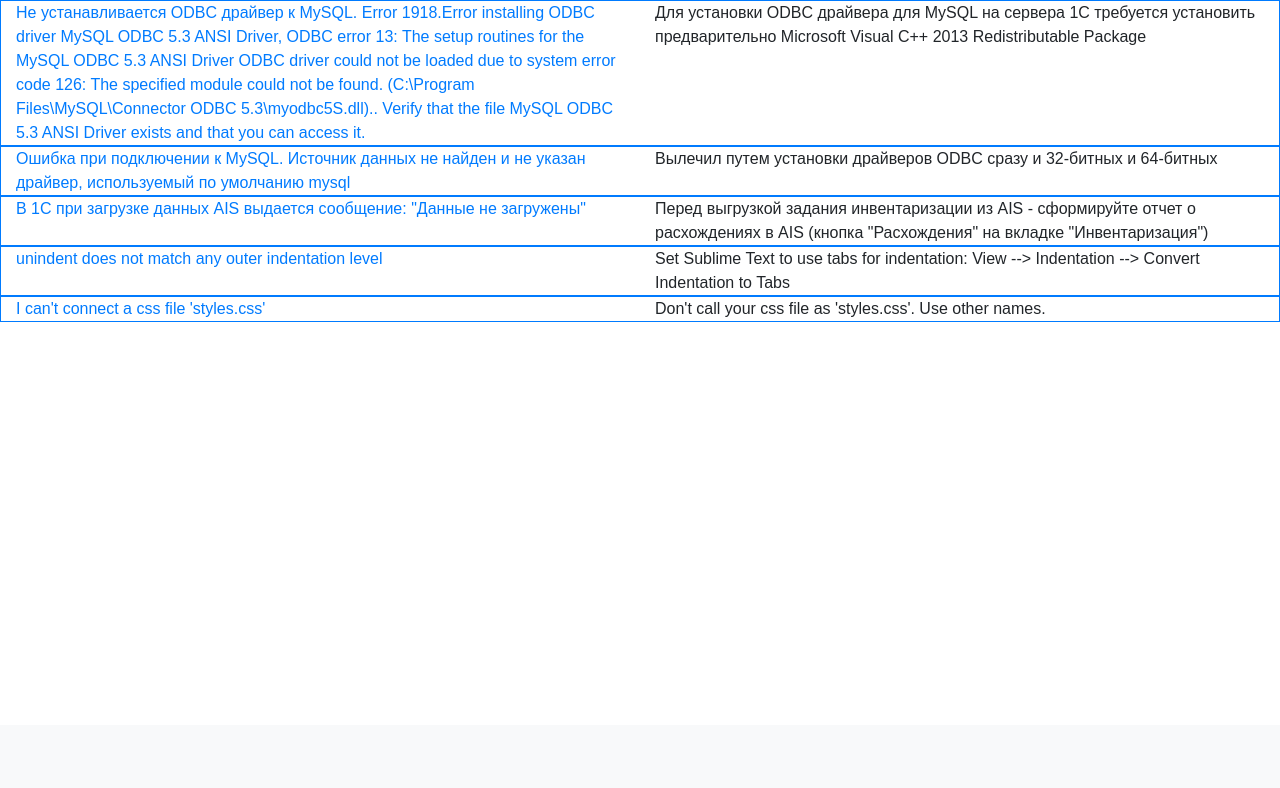
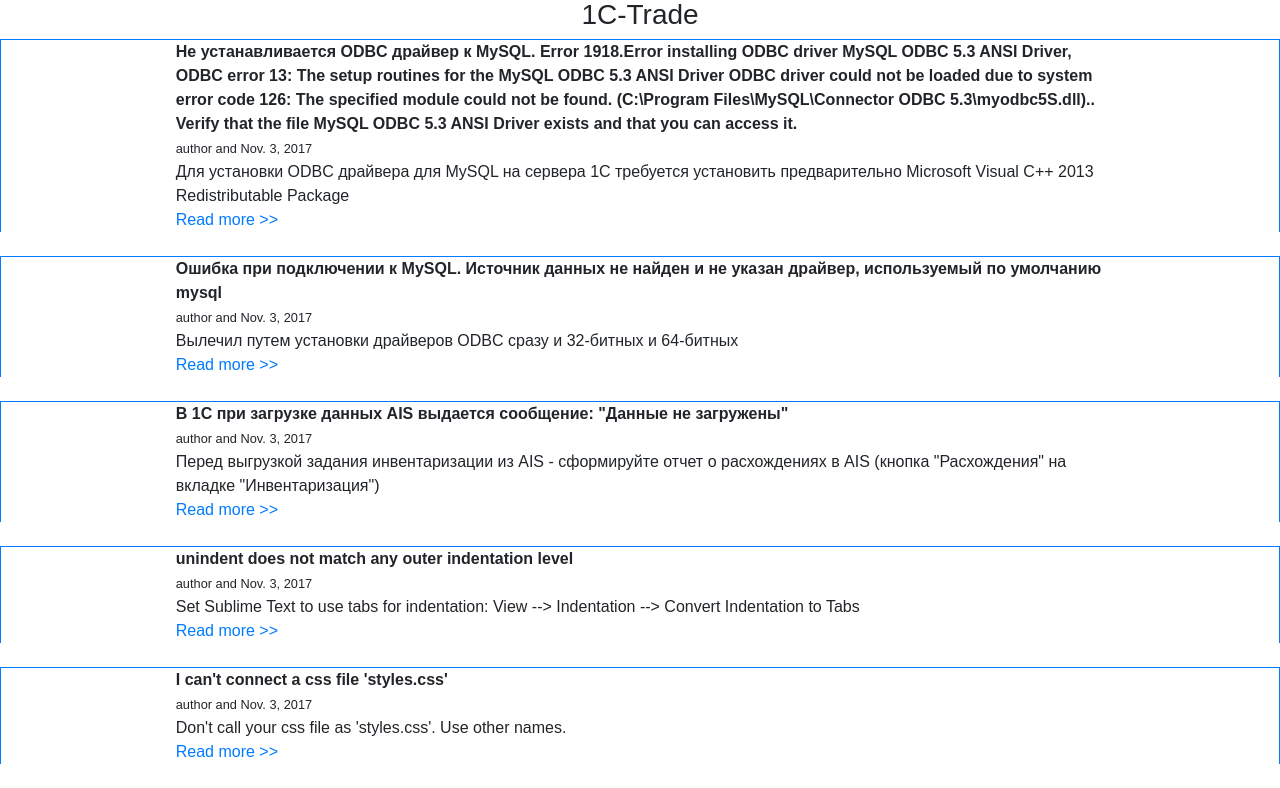
Before and after one commit to AlexanderFokinDev/primple, a Django app: template templates/knowledge_base/kblist.html in a window 1280 px wide. Shown: the part 75-863 px from the top of the page. Before the commit the page ends 397 px from the top, so only its background shows below. Run offline with Django 3.2, Linux system fonts and the light colour scheme; data comes from the database, SQL or seed files in the repository; both versions use the stored data as it was after the commit; the template is opened without the code that fills it: values that come from a table or form of the project are taken from there, most other values are stand-ins (such as "Sample title", 1, 10 or a date in 2020); some libraries are stand-ins or nearby versions; some web fonts are replaced.

Commit message:
Upgrade of a knowledge base

```diff
--- a/knowledge_base/models.py
+++ b/knowledge_base/models.py
@@ -9,7 +9,10 @@
 
 	#id = models.IntegerField(primary_key=True)
 	question = models.TextField()
-	response = models.TextField()
+	response = models.TextField(blank=True)
+	short_description = models.TextField()
+	create_date = models.DateField(auto_now_add=True)
+	change_date = models.DateField(auto_now=True)
 
 	#def __init__(self, question, response):
 		#self.id = id
--- a/templates/knowledge_base/kblist.html
+++ b/templates/knowledge_base/kblist.html
@@ -3,13 +3,26 @@
 
 {% block content %}
 <div>
-	{% for entry in knowledge_base %}
 	<div class="container-fluid">
-		<div class="row border border-primary">
-			<div class="col-lg-6"><a href="/knowledge_base/get/{{ entry.id }}/">{{ entry.question }}</a></div>
-			<div class="col-lg-6">{{ entry.response }}</div>
+
+		<div class="row justify-content-center">
+			<div class="col-lg-9">
+				<p class="h3 text-center">1C-Trade</p>
+			</div>
 		</div>
+
+		{% for entry in knowledge_base %}
+		<div class="row justify-content-center border border-bottom-0 border-primary">
+			<div class="col-lg-9">
+				<div><strong>{{ entry.question }}</strong></div>
+				<div><small>author and {{ entry.create_date }}</small></div>
+				<div>{{ entry.response }}</div>
+				<div class="text-left"><a href="/knowledge_base/get/{{ entry.id }}/">Read more >></a></div>
+			</div>
+		</div>
+		<div class="row justify-content-center">&nbsp;</div>
+		{% endfor %}
+
 	</div>
-	{% endfor %}
 </div>
 {% endblock %}
```
Also changed, not shown: db.sqlite3, knowledge_base/migrations/0003_auto_20171103_1520.py (added).
